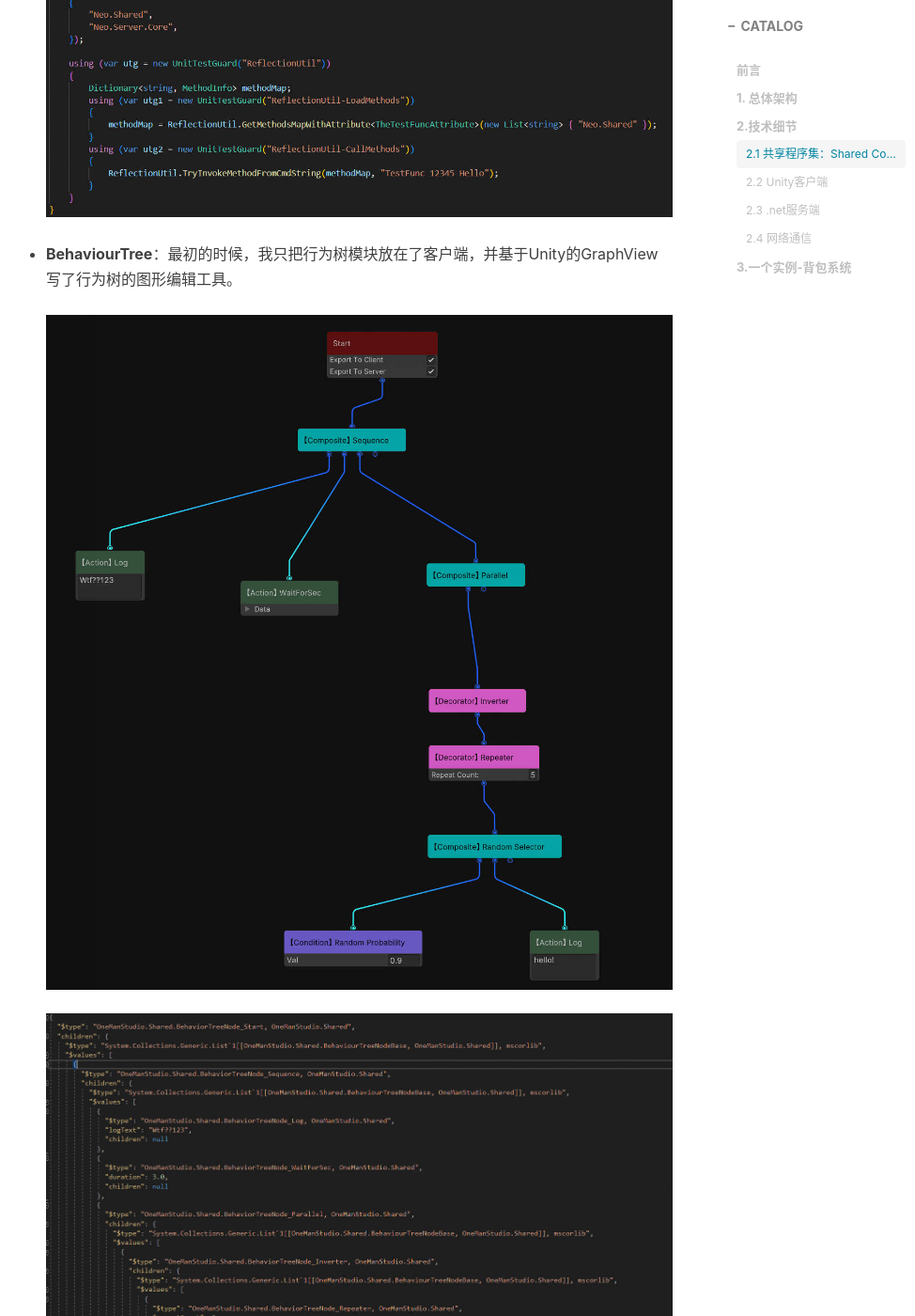
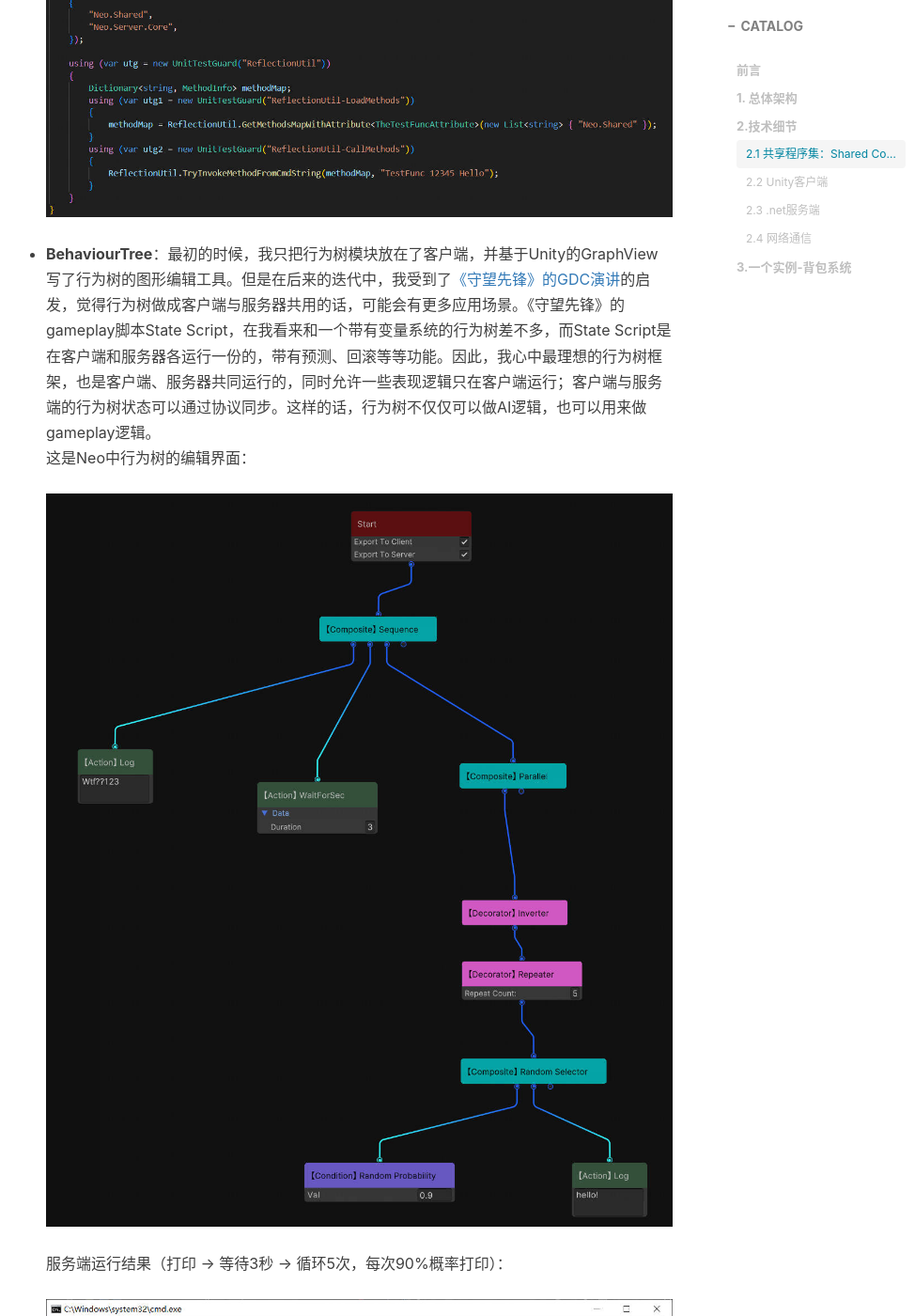
Before and after one commit to JohnYoung404/JohnYoung404.github.io, a Jekyll site: the page built from _posts/2023-11-20-Introduction to Neo.md, in a window 1280 px wide and 1400 px high, scrolled down 2892 px. Shown: the whole window at 94% size, without its empty margins (256-1230 px from the left). Built offline with Jekyll 4.4.1, drawn with Linux system fonts in a browser that asks for light colours; nearby versions of some CDN libraries; comment, search, counter and statistics services are not loaded.

Commit message:
update Neo

```diff
--- a/_posts/2023-11-20-Introduction to Neo.md
+++ b/_posts/2023-11-20-Introduction to Neo.md
@@ -61,9 +61,10 @@ Neo是我这两三年来的一个兴趣项目，我的初衷是在这个项目
 下面这个例子展示了反射模块的单元测试：
 ![](https://johnyoung404.github.io/img/Neo/reflection.jpg)
 
-* **BehaviourTree**：最初的时候，我只把行为树模块放在了客户端，并基于Unity的GraphView写了行为树的图形编辑工具。
+* **BehaviourTree**：最初的时候，我只把行为树模块放在了客户端，并基于Unity的GraphView写了行为树的图形编辑工具。但是在后来的迭代中，我受到了[《守望先锋》的GDC演讲](https://www.youtube.com/watch?v=odSBJ49rzDo)的启发，觉得行为树做成客户端与服务器共用的话，可能会有更多应用场景。《守望先锋》的gameplay脚本State Script，在我看来和一个带有变量系统的行为树差不多，而State Script是在客户端和服务器各运行一份的，带有预测、回滚等等功能。因此，我心中最理想的行为树框架，也是客户端、服务器共同运行的，同时允许一些表现逻辑只在客户端运行；客户端与服务端的行为树状态可以通过协议同步。这样的话，行为树不仅仅可以做AI逻辑，也可以用来做gameplay逻辑。<br/>
+这是Neo中行为树的编辑界面：
 ![](https://johnyoung404.github.io/img/Neo/bt.jpg)
-![](https://johnyoung404.github.io/img/Neo/bt_json.jpg)
+服务端运行结果（打印 -> 等待3秒 -> 循环5次，每次90%概率打印）：
 ![](https://johnyoung404.github.io/img/Neo/bt_svr.jpg)
 
 * **InventoryEngine**：
```
Also changed, not shown: img/Neo/bt.jpg, img/Neo/bt_svr.jpg.
